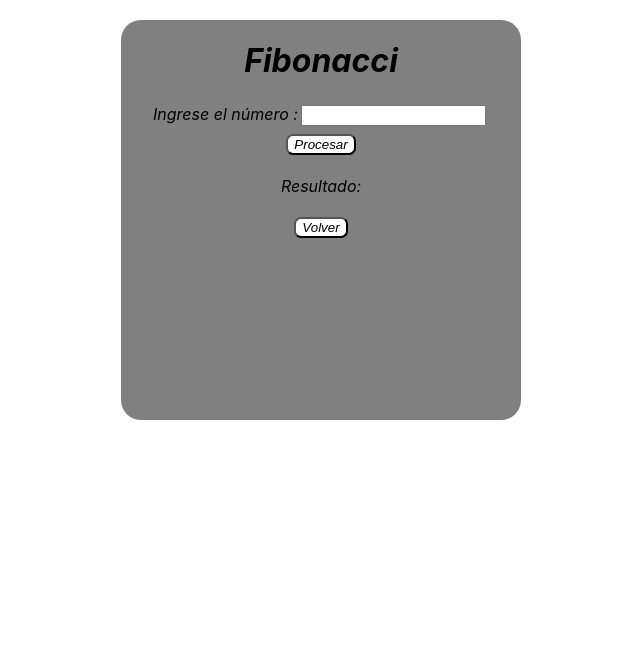
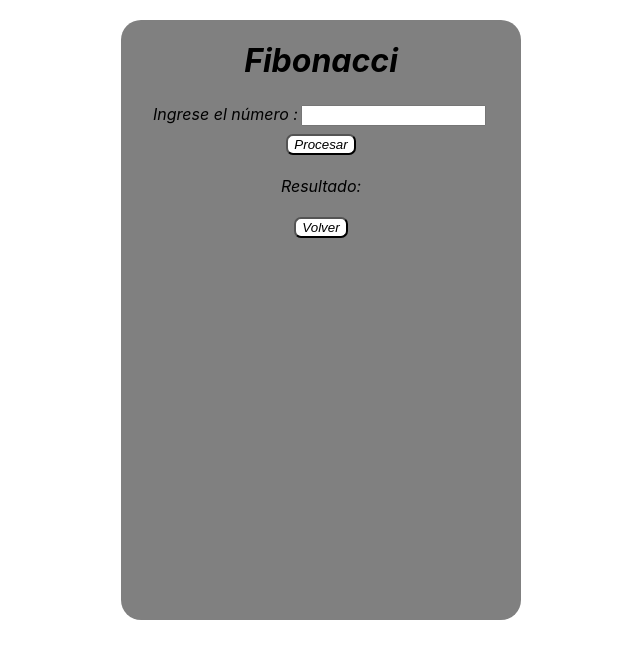
Before and after one commit to juan220142/FinalEIA, a React (Create React App) app: page /fib in a window 1280 px wide. Shown: the top 658 px of the page, without its empty margins (319-959 px from the left). Built offline with nearby package versions, Linux system fonts and the light colour scheme.

Commit message:
fixed fibonacci dimen

```diff
--- a/src/assets/css/Menu.css
+++ b/src/assets/css/Menu.css
@@ -35,3 +35,15 @@
 .div1{
     text-align: center;
 }
+.result {
+    flex-direction: row;
+}
+.base2{
+    text-align: center;
+    justify-content: center;
+    background-color:gray ;
+    height: 600px;
+    width: 400px;
+    border-radius: 20px;
+    margin:20px auto
+}
--- a/src/pages/Fibo.js
+++ b/src/pages/Fibo.js
@@ -39,7 +39,7 @@ class Fibo extends Component{
     }
     render(){
         return(
-            <div className="base">
+            <div className="base2">
             <div className="div1">
                 <h1>Fibonacci</h1>
 
@@ -53,10 +53,10 @@ class Fibo extends Component{
             </div>
                 {this.state.total.length > 0
                 &&(
-                    <div>
+                    <div className="result">
                         <div className="titleHolder">
-                            <h2>Resultado: </h2>
-                            <ul>{this.state.total}</ul>
+                            <h1>Resultado: </h1>
+                            {this.state.total}
                         </div>
                     </div>
                 )
```
